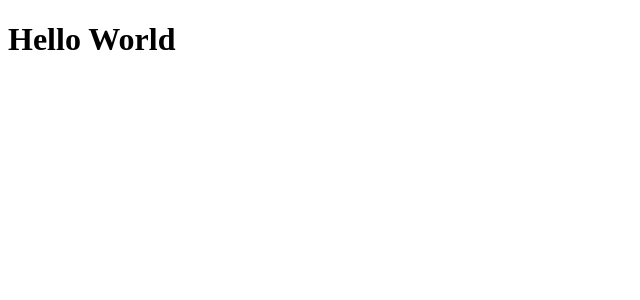
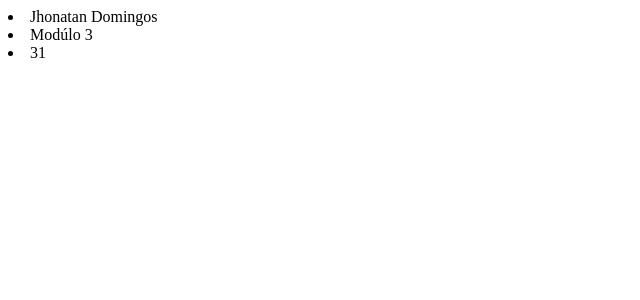
Before and after one commit to JhonyDomingos/exerciosREPO, a React (Vite) app: page / in a window 1280 px wide. Shown: the top 300 px of the page, without its empty margins (0-640 px from the left). Built offline with nearby package versions, Linux system fonts and the light colour scheme.

Commit message:
Primeira Atividade do Canvas

```diff
--- a/src/App.jsx
+++ b/src/App.jsx
@@ -1,11 +1,16 @@
 function App() {
-
-
+  const myDatas = {
+    nome: "Jhonatan Domingos",
+    module: "Modúlo 3",
+    age: 31,
+  }
 //Aqui posso fazer o javaScript
   return (
     //Aqui é somente o JSX
     <>
-      <h1>Hello World</h1>
+      <li>{myDatas.nome}</li>
+      <li>{myDatas.module}</li>
+      <li>{myDatas.age}</li>
     </>
   )
 }
```
